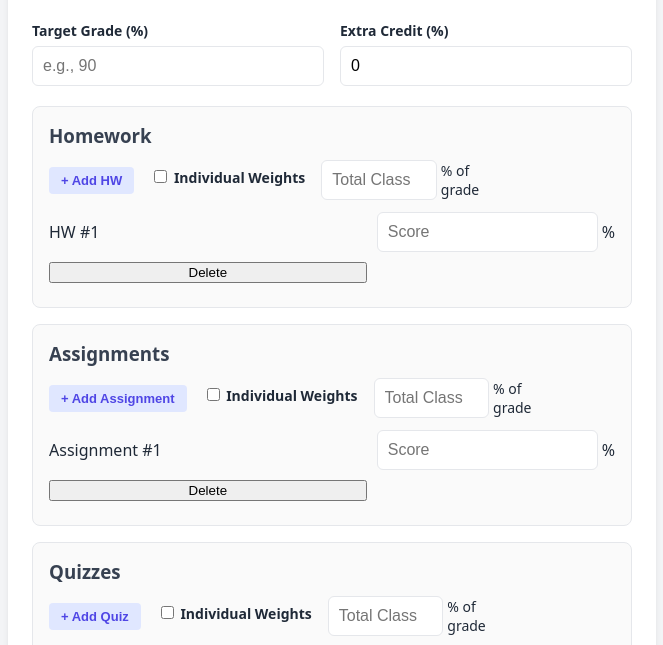
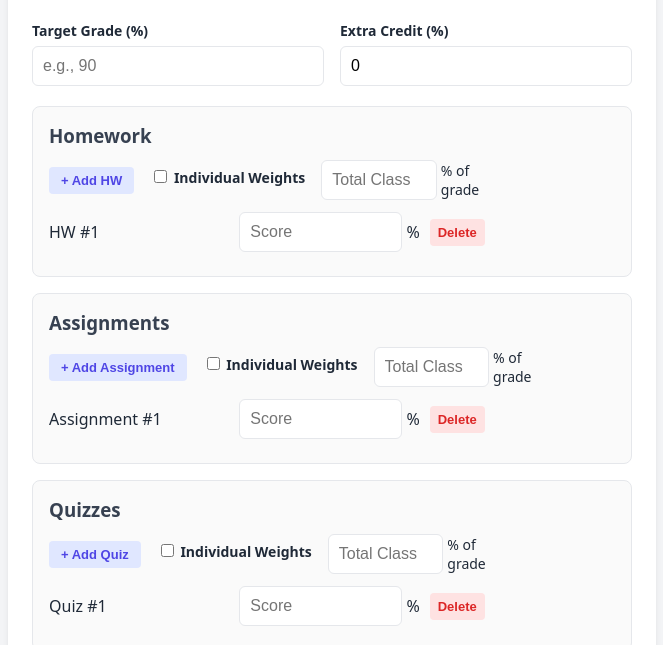
Before and after one commit to timbeely/gradeCalc, a plain HTML site: page index.html in a window 1280 px wide. Shown: the part 116-761 px from the top of the page, without its empty margins (308-971 px from the left). Drawn offline with Linux system fonts and the light colour scheme.

Commit message:
Updated Buttons

```diff
--- a/style.css
+++ b/style.css
@@ -80,7 +80,8 @@ input:focus { border-color: var(--primary); }
 
 .section-row {
     display: grid;
-    grid-template-columns: 2fr 1.5fr 1.5fr;
+    /* Grid expanded to 4 columns to fit the delete button smoothly */
+    grid-template-columns: 1.5fr 1.5fr 1.5fr 1fr;
     gap: 10px;
     align-items: center;
     margin-bottom: 8px;
@@ -88,8 +89,26 @@ input:focus { border-color: var(--primary); }
 
 /* For shared total weight view layout alignment */
 .section-row.shared-weight {
-    grid-template-columns: 2fr 1.5fr;
+    /* When weights are hidden, keep columns aligned nicely */
+    grid-template-columns: 1.5fr 1.5fr 0fr 1fr;
 }
+
+.btn-delete {
+    background: #fee2e2;
+    color: var(--danger);
+    border: none;
+    padding: 6px 8px;
+    border-radius: 4px;
+    font-weight: 600;
+    cursor: pointer;
+    font-size: 13px;
+    transition: background 0.2s;
+}
+
+.btn-delete:hover {
+    background: #fca5a5;
+}
+
 
 .input-unit {
     display: flex;
```
